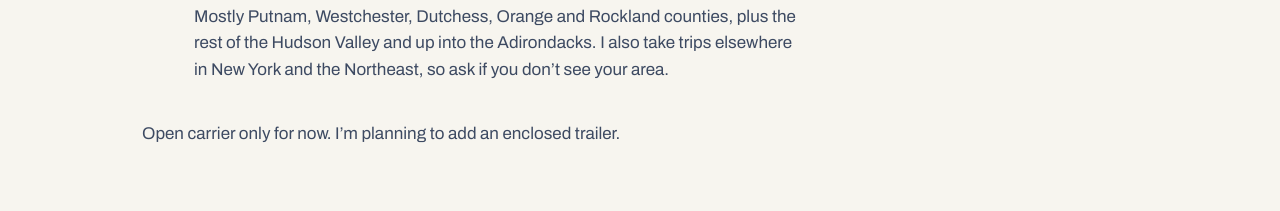
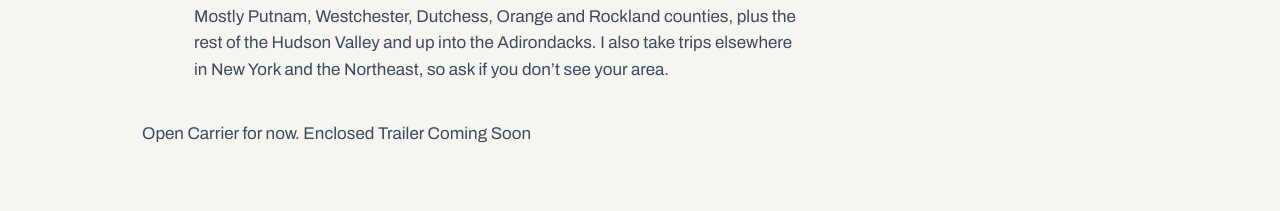
Before and after one commit to aubergine-ux/vatajtransport, a plain HTML site: page index.html in a window 1280 px wide. Shown: the part 1074-1285 px from the top of the page. Drawn offline with Linux system fonts and the light colour scheme.

Commit message:
Update enclosed trailer note

```diff
--- a/index.html
+++ b/index.html
@@ -156,7 +156,7 @@
             <span>Mostly Putnam, Westchester, Dutchess, Orange and Rockland counties, plus the rest of the Hudson Valley and up into the Adirondacks. I also take trips elsewhere in New York and the Northeast, so ask if you don’t see your area.</span>
           </li>
         </ul>
-        <p class="soon">Open carrier only for now. I’m planning to add an enclosed trailer.</p>
+        <p class="soon">Open Carrier for now. Enclosed Trailer Coming Soon</p>
       </div>
     </section>
 
```
